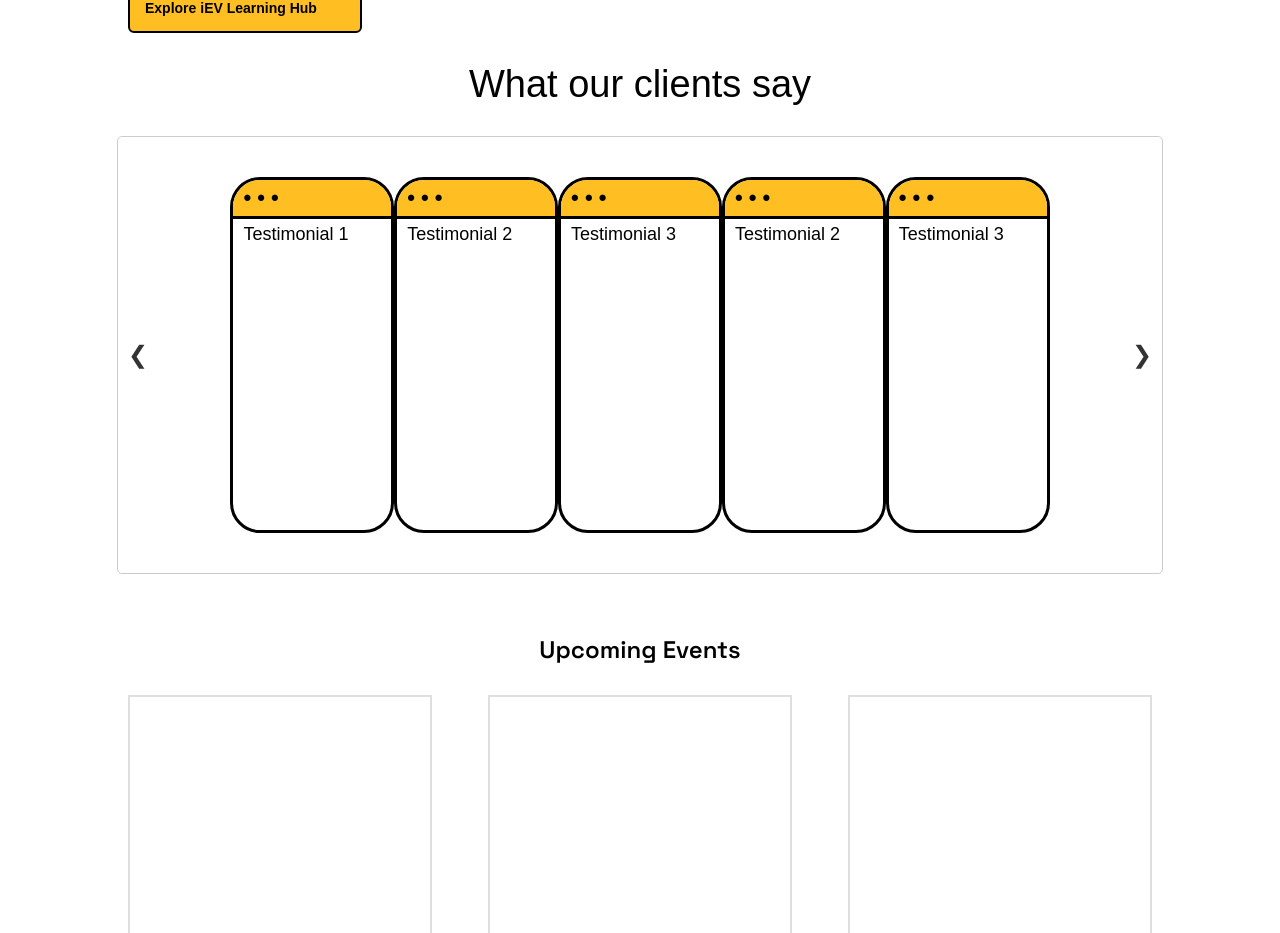
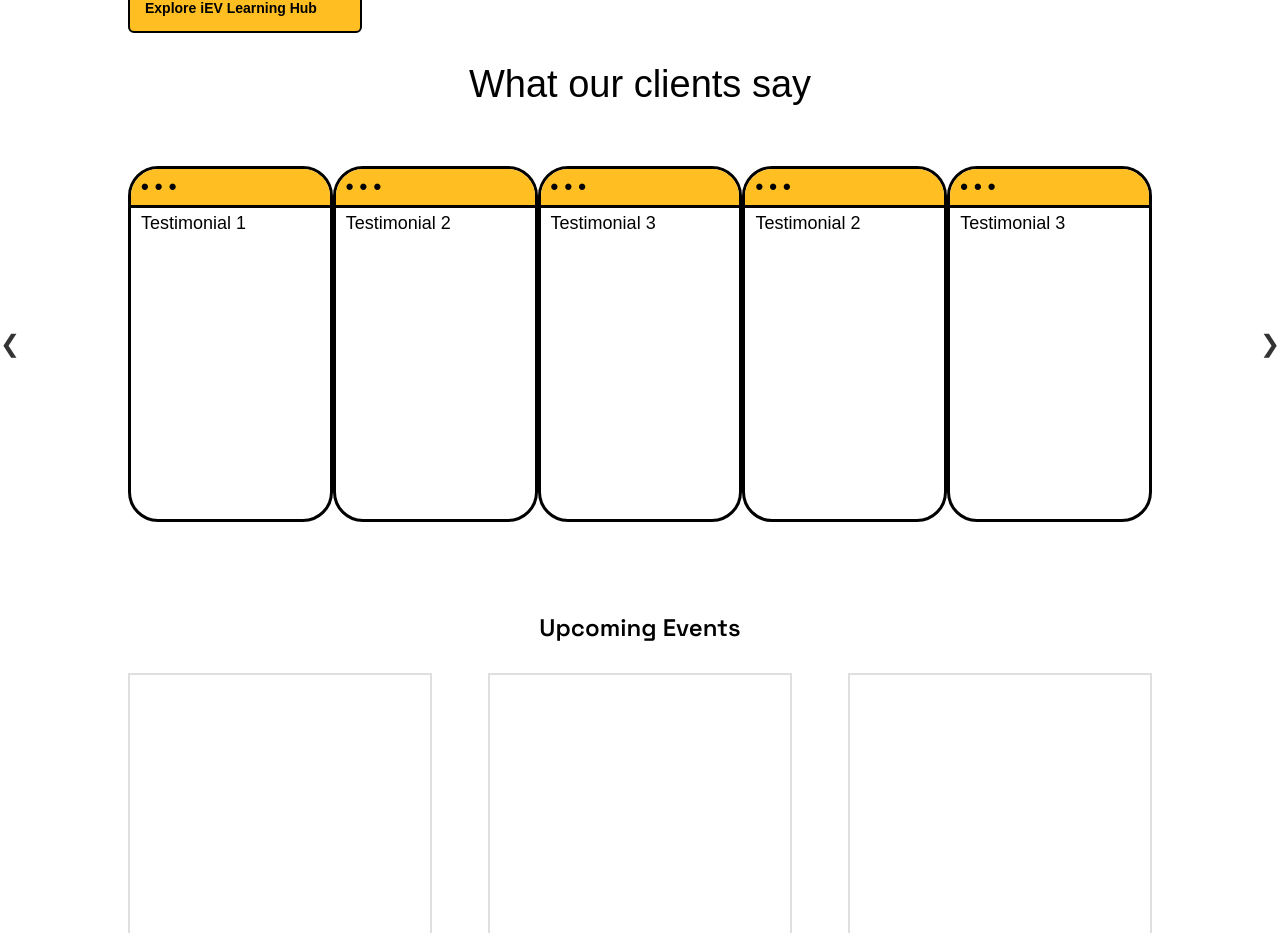
Before and after one commit to iev21/iev-frontend, an Angular app: page / in a window 1280 px wide. Shown: the part 1739-2672 px from the top of the page. Built offline with nearby package versions, Linux system fonts and the light colour scheme.

Commit message:
Update testimonials.component.scss

```diff
--- a/src/app/testimonials/testimonials.component.scss
+++ b/src/app/testimonials/testimonials.component.scss
@@ -1,43 +1,17 @@
-// This SCSS code defines styles for a header and testimonials section.
-
-/* CSS for Testimonials Container */
+/* Testimonials Container */
 .testimonials-container {
-    width: 80%; /* Adjust width as needed */
-    margin: 0 auto; /* Center container */
-    overflow: hidden; /* Hide overflow */
-    position: relative; /* Positioning context for absolute positioning */
-    border: 1px solid #ccc; /* Add border around the testimonials */
-    border-radius: 5px; /* Add border-radius for rounded corners */
-    padding: 10px; /* Add padding */
+    width: 100%; /* Adjust width as needed */
+    overflow-x: auto; /* Enable horizontal scrolling */
+    white-space: nowrap; /* Prevent testimonials from wrapping */
+    position: relative; /* Position arrows */
 }
 
-/* CSS for Testimonials Content */
+/* Testimonials Content */
 .testimonials {
-    display: flex; /* Use flexbox layout */
-    transition: transform 0.3s ease; /* Smooth transition for scroll effect */
+    display: inline-block; /* Display testimonials inline */
 }
 
-/* CSS for Arrows */
-.arrow {
-    position: absolute; /* Position arrows */
-    top: 50%; /* Align arrows vertically */
-    transform: translateY(-50%); /* Adjust vertical alignment */
-    font-size: 24px; /* Adjust arrow size */
-    cursor: pointer; /* Add pointer cursor */
-    background-color: rgba(255, 255, 255, 0.5); /* Add background color with transparency */
-    padding: 5px 10px; /* Add padding */
-    border-radius: 5px; /* Add border-radius for rounded corners */
-    color: #333; /* Set arrow color */
-}
-
-.left-arrow {
-    left: 0; /* Position left arrow */
-}
-
-.right-arrow {
-    right: 0; /* Position right arrow */
-}
-
+/* Testimonial */
 
 .header {
     text-align: center; // Center-align text
@@ -76,3 +50,21 @@
         }
     }
 }
+
+/* Arrows */
+.arrow {
+    position: absolute; /* Position arrows */
+    top: 50%; /* Align arrows vertically */
+    transform: translateY(-50%); /* Adjust vertical alignment */
+    font-size: 24px; /* Adjust arrow size */
+    cursor: pointer; /* Add pointer cursor */
+    color: #333; /* Set arrow color */
+}
+
+.left-arrow {
+    left: 0; /* Position left arrow */
+}
+
+.right-arrow {
+    right: 0; /* Position right arrow */
+}
```
